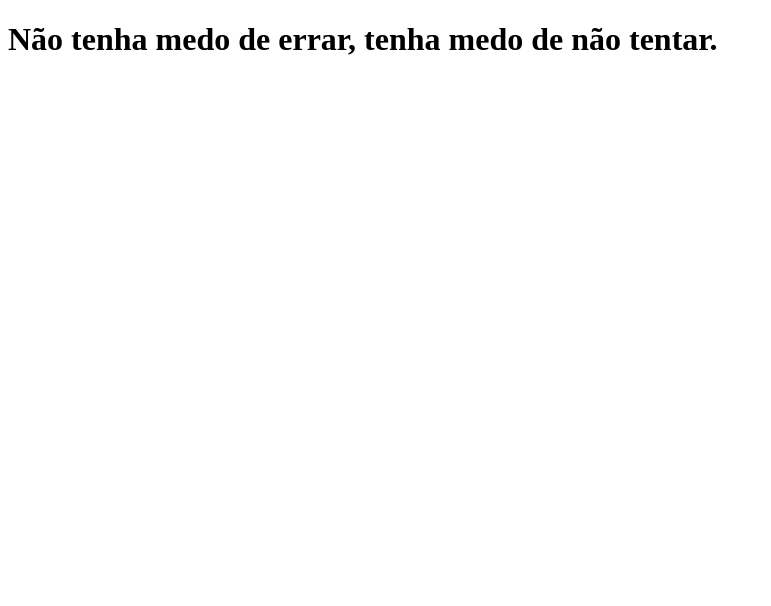
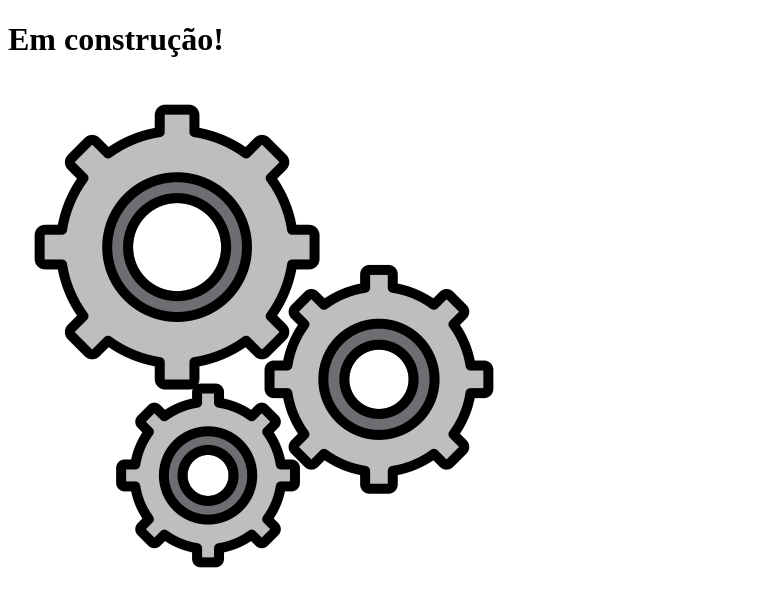
Before and after one commit to britoperes/clone-tabnews, a Next.js app: page / in a window 1280 px wide. Shown: the top 606 px of the page, without its empty margins (0-771 px from the left). Built offline with nearby package versions, Linux system fonts and the light colour scheme.

Commit message:
criação de página em construção

```diff
--- a/pages/index.js
+++ b/pages/index.js
@@ -1,5 +1,8 @@
 function Home() {
-  return <h1>Não tenha medo de errar, tenha medo de não tentar.</h1>;
+  return <div>
+    <h1>Em construção!</h1>
+    <img src="/images/engrenagem.png"></img>
+  </div>;
 }
 
 export default Home;
```
Also changed, not shown: public/images/engrenagem.png (added).
